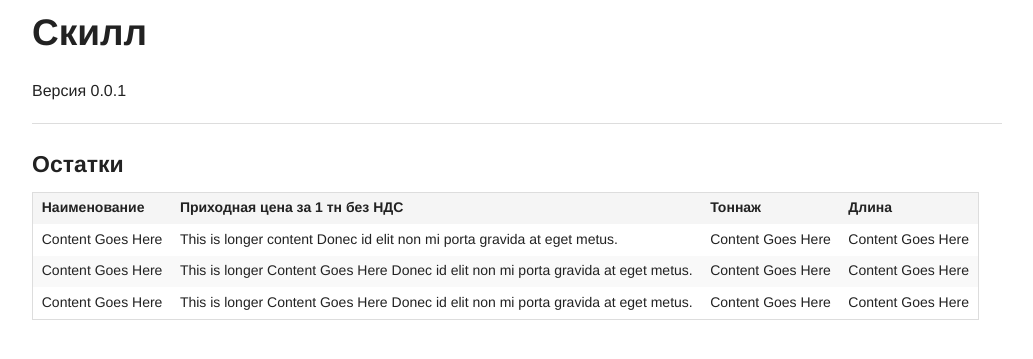
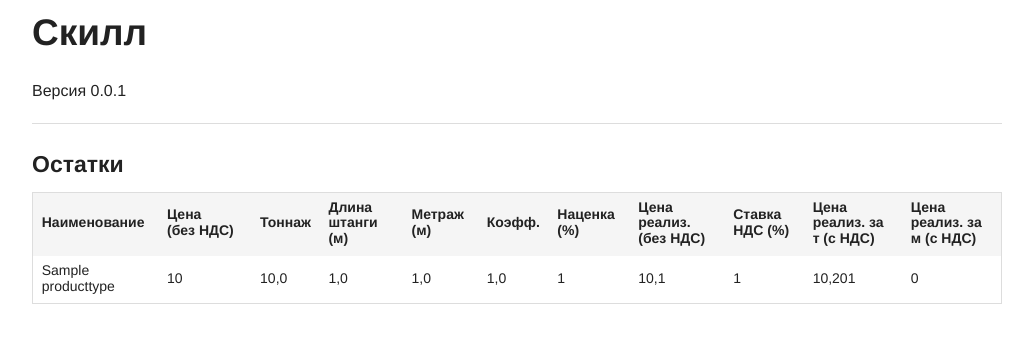
Before and after one commit to hva/warehouse, a Django app: template warehouse/skill/templates/index.html in a window 1280 px wide. Shown: the top 359 px of the page, without its empty margins (123-1156 px from the left). Run offline with Django 3.2, Linux system fonts and the light colour scheme; the template is opened without the code that fills it: values that come from a table or form of the project are taken from there, others are empty; tables that the repository leaves empty hold one stand-in row (values such as "Sample post"); parts of the project's set-up code (start-up, migrations or seed data) failed here and were passed over.

Commit message:
home: table populated

```diff
--- a/warehouse/settings.py
+++ b/warehouse/settings.py
@@ -45,6 +45,7 @@ USE_I18N = True
 # If you set this to False, Django will not format dates, numbers and
 # calendars according to the current locale.
 USE_L10N = True
+USE_THOUSAND_SEPARATOR = True
 
 # If you set this to False, Django will not use timezone-aware datetimes.
 USE_TZ = True
--- a/warehouse/skill/models.py
+++ b/warehouse/skill/models.py
@@ -1,6 +1,7 @@
 # coding=utf-8
 
 from django.db import models
+from decimal import Decimal
 
 
 class ProductType(models.Model):
@@ -27,5 +28,18 @@ class Product(models.Model):
     margin = models.IntegerField(verbose_name='Наценка (%)')
     vat = models.IntegerField(verbose_name='Ставка НДС (%)')
 
+    _margin_price = None
+    _margin_vat_price = None
+    _margin_vat_price_meter = None
+
+    def margin_price(self):
+        return self.price * (100 + self.margin) / 100
+
+    def margin_vat_price(self):
+        return self.margin_price() * (100 + self.vat) / 100
+
+    def margin_vat_price_meter(self):
+        return self.margin_vat_price() * Decimal(self.coefficient) / 1000
+
     # def __unicode__(self):
     #     return self.name
--- a/warehouse/skill/templates/index.html
+++ b/warehouse/skill/templates/index.html
@@ -22,41 +22,50 @@
         </div>
     </div>
 
+{% load l10n %}
+{% localize on %}
+
     <div class="row">
-        <div class="large-12 columns">
+        <div class="small-12 columns">
             <h4>Остатки</h4>
             <table>
                 <thead>
                     <tr>
                         <th>Наименование</th>
-                        <th>Приходная цена за 1 тн без НДС</th>
+                        <th>Цена (без&nbsp;НДС)</th>
                         <th>Тоннаж</th>
-                        <th>Длина</th>
+                        <th>Длина штанги (м)</th>
+                        <th>Метраж (м)</th>
+                        <th>Коэфф.</th>
+                        <th>Наценка (%)</th>
+                        <th>Цена реализ. (без НДС)</th>
+                        <th>Ставка НДС (%)</th>
+                        <th>Цена реализ. за т (с НДС)</th>
+                        <th>Цена реализ. за м (с НДС)</th>
                     </tr>
                 </thead>
                 <tbody>
+                {% for product in products %}
                     <tr>
-                        <td>Content Goes Here</td>
-                        <td>This is longer content Donec id elit non mi porta gravida at eget metus.</td>
-                        <td>Content Goes Here</td>
-                        <td>Content Goes Here</td>
+                        <td>{{ product.type }}</td>
+                        <td>{{ product.price }}</td>
+                        <td>{{ product.weight }}</td>
+                        <td>{{ product.item_length }}</td>
+                        <td>{{ product.full_length }}</td>
+                        <td>{{ product.coefficient }}</td>
+                        <td>{{ product.margin }}</td>
+                        <td>{{ product.margin_price }}</td>
+                        <td>{{ product.vat }}</td>
+                        <td>{{ product.margin_vat_price }}</td>
+                        <td>{{ product.margin_vat_price_meter|floatformat:"0" }}</td>
                     </tr>
-                    <tr>
-                        <td>Content Goes Here</td>
-                        <td>This is longer Content Goes Here Donec id elit non mi porta gravida at eget metus.</td>
-                        <td>Content Goes Here</td>
-                        <td>Content Goes Here</td>
-                    </tr>
-                    <tr>
-                        <td>Content Goes Here</td>
-                        <td>This is longer Content Goes Here Donec id elit non mi porta gravida at eget metus.</td>
-                        <td>Content Goes Here</td>
-                        <td>Content Goes Here</td>
-                    </tr>
+                {% endfor %}
                 </tbody>
             </table>
         </div>
     </div>
+
+{% endlocalize %}
 
 <script>
 document.write('<script src=/static/home/' +
--- a/warehouse/skill/views.py
+++ b/warehouse/skill/views.py
@@ -1,6 +1,8 @@
 from django.shortcuts import render_to_response
 from django.template import RequestContext
+from models import Product
 
 
 def home(request):
-    return render_to_response('index.html', {}, RequestContext(request))
+    products = Product.objects.all()
+    return render_to_response('index.html', {'products': products}, RequestContext(request))
```
Also changed, not shown: 1 other file.
